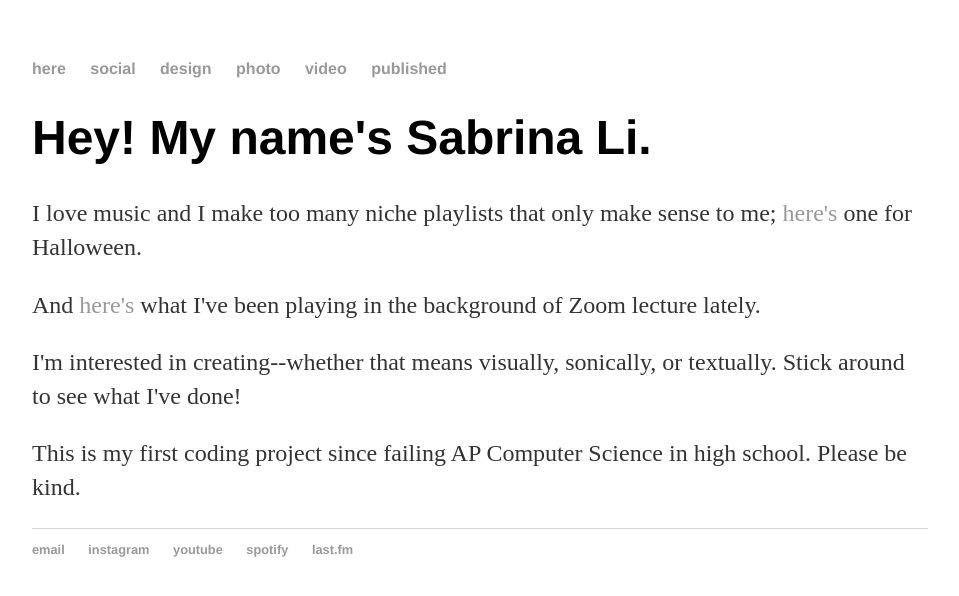
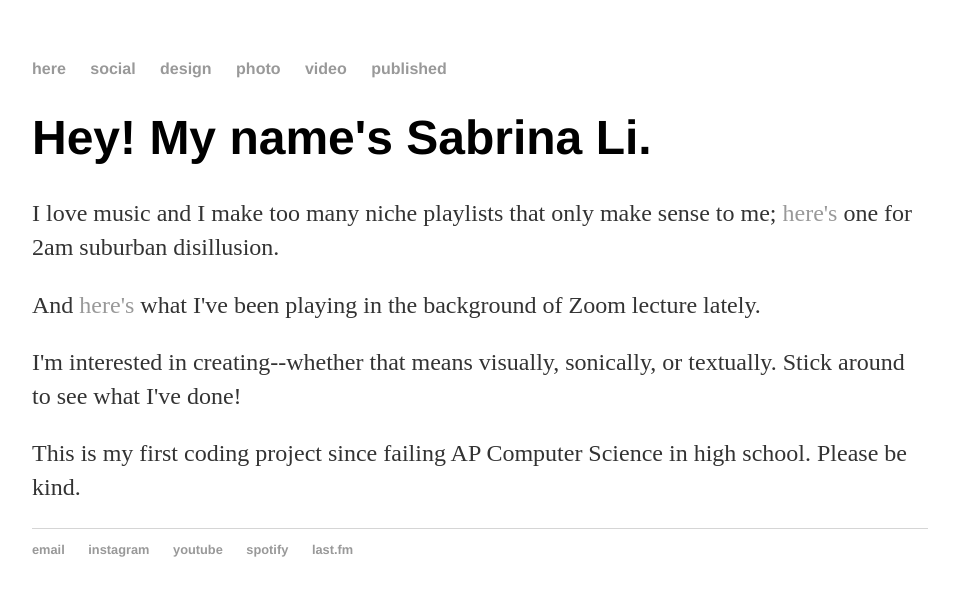
Before and after one commit to sabrinadotli/sabrinadotli.github.io, a Jekyll site: the page built from index.html, in a window 1280 px wide. Shown: the top 596 px of the page, without its empty margins (160-1119 px from the left). Built offline with Jekyll 4.4.1, drawn with Linux system fonts in a browser that asks for light colours.

Commit message:
Update index.html

```diff
--- a/index.html
+++ b/index.html
@@ -4,8 +4,8 @@
 ---
 		<div class="blurb">
         		<h1>Hey! My name's Sabrina Li.</h1>
-				<p>I love music and I make too many niche playlists that only make sense to me; <a href="https://open.spotify.com/playlist/4borcQGlGftrqHfZ5NforM?si=pv1W8IGDRPWqXHRB2WBuyQ">here's</a> one for Halloween.</p>
-				<p>And <a href="https://open.spotify.com/playlist/2qPhzoO7zTpAh9klPojqIP?si=S8FH5dfmQJSoZQsNKL3TMg">here's</a> what I've been playing in the background of Zoom lecture lately.</p>
+				<p>I love music and I make too many niche playlists that only make sense to me; <a href="https://open.spotify.com/playlist/4IUpRMvboBDTWSwkpWyk4e?si=37qDEmZeQ7OhkSWesZ0K6A">here's</a> one for 2am suburban disillusion.</p>
+				<p>And <a href="https://open.spotify.com/playlist/1i9cBAZhMyaXoLMaQqnTFi?si=mclfSUldT8G3NoTRbh5JKQ">here's</a> what I've been playing in the background of Zoom lecture lately.</p>
 				<p>I'm interested in creating--whether that means visually, sonically, or textually. Stick around to see what I've done!</p>
 				<p>This is my first coding project since failing AP Computer Science in high school. Please be kind.</p>
 		</div><!-- /.blurb -->
```
